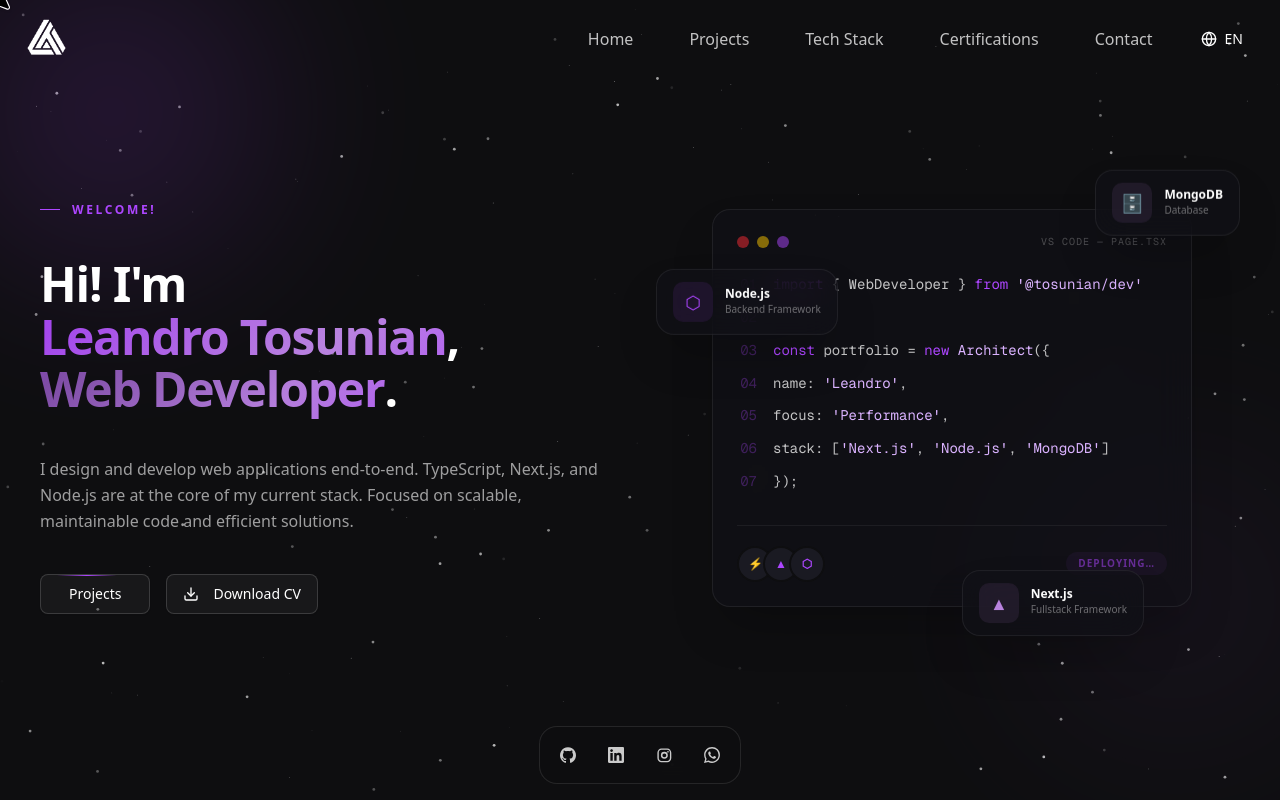
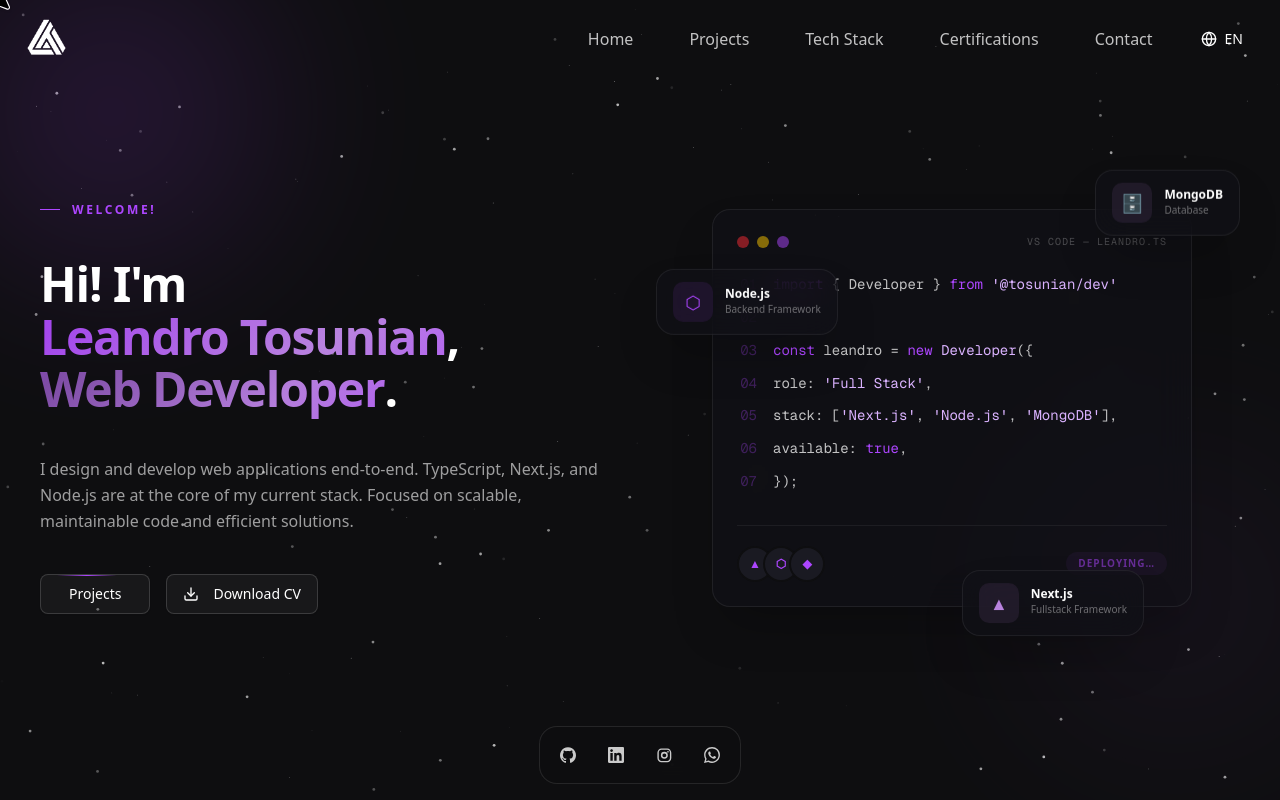
Before and after one commit to leatosunian/next-portfolio, a Next.js app: page /en in a window 1280 px wide. Shown: the top 800 px of the page. Built offline with nearby package versions, Linux system fonts and the light colour scheme.

Commit message:
feat: enhance certificate descriptions in English and Spanish

```diff
--- a/components/sections/certificates/Certificates.tsx
+++ b/components/sections/certificates/Certificates.tsx
@@ -152,19 +152,11 @@
                 viewport={{ once: true, amount: 0.3 }}
                 variants={staggerContainer}
               >
-                {/* Badge + location */}
+                {/* Location */}
                 <motion.div
-                  className="flex flex-wrap items-center justify-between gap-4"
                   variants={fadeInUp}
                   transition={{ duration: 0.5, ease: "easeOut" }}
                 >
-                  <span
-                    className="inline-block rounded-full border border-purple-500/40 bg-purple-500/10 px-3 py-1 text-xs font-bold uppercase tracking-[0.15em] text-purple-400"
-                    style={{ fontFamily: "Inter, sans-serif" }}
-                  >
-                    {t("items.utn.badge")}
-                  </span>
-
                   <span
                     className="flex items-center gap-1.5 text-sm"
                     style={{ color: "#adaaad", fontFamily: "Inter, sans-serif" }}
--- a/components/sections/hero/CodeMockup.tsx
+++ b/components/sections/hero/CodeMockup.tsx
@@ -19,7 +19,7 @@
         num: "01",
         parts: [
             { text: "import", color: "purple" },
-            { text: " { WebDeveloper } ", color: "muted" },
+            { text: " { Developer } ", color: "muted" },
             { text: "from", color: "purple" },
             { text: " '@tosunian/dev'", color: "dim" },
         ],
@@ -32,31 +32,23 @@
         num: "03",
         parts: [
             { text: "const", color: "purple" },
-            { text: " portfolio ", color: "muted" },
+            { text: " leandro ", color: "muted" },
             { text: "= ", color: "muted" },
             { text: "new ", color: "purple" },
-            { text: "Architect", color: "dim" },
+            { text: "Developer", color: "dim" },
             { text: "({", color: "muted" },
         ],
     },
     {
         num: "04",
         parts: [
-            { text: "  name: ", color: "muted" },
-            { text: "'Leandro'", color: "dim" },
+            { text: "  role: ", color: "muted" },
+            { text: "'Full Stack'", color: "dim" },
             { text: ",", color: "muted" },
         ],
     },
     {
         num: "05",
-        parts: [
-            { text: "  focus: ", color: "muted" },
-            { text: "'Performance'", color: "dim" },
-            { text: ",", color: "muted" },
-        ],
-    },
-    {
-        num: "06",
         parts: [
             { text: "  stack: [", color: "muted" },
             { text: "'Next.js'", color: "dim" },
@@ -64,7 +56,15 @@
             { text: "'Node.js'", color: "dim" },
             { text: ", ", color: "muted" },
             { text: "'MongoDB'", color: "dim" },
-            { text: "]", color: "muted" },
+            { text: "],", color: "muted" },
+        ],
+    },
+    {
+        num: "06",
+        parts: [
+            { text: "  available: ", color: "muted" },
+            { text: "true", color: "purple" },
+            { text: ",", color: "muted" },
         ],
     },
     {
@@ -81,9 +81,9 @@
 }
 
 const STACK_ICONS = [
-    { icon: "⚡", label: "TypeScript" },
     { icon: "▲", label: "Next.js" },
     { icon: "⬡", label: "Node.js" },
+    { icon: "◆", label: "MongoDB" },
 ] as const
 
 export const CodeMockup = () => (
@@ -96,7 +96,7 @@
                 <div className="w-3 h-3 rounded-full bg-[#ad46ff]/50" />
             </div>
             <span className="text-[9px] sm:text-[10px] font-mono tracking-widest uppercase text-white/25">
-                VS CODE — PAGE.TSX
+                VS CODE — LEANDRO.TS
             </span>
         </div>
 
--- a/messages/en.json
+++ b/messages/en.json
@@ -110,11 +110,10 @@
         "description": "Comprehensive Full Stack training with React and TypeScript. Next.js 14 with Server Actions, Zustand, Zod, React Hook Form, APIs with Node.js, MongoDB (Mongoose) and PostgreSQL (Prisma), authentication and role management."
       },
       "utn": {
-        "badge": "Final Year",
         "location": "Mar del Plata, Argentina",
         "title": "Higher Technical Degree in Programming",
         "issuer": "UTN - Universidad Tecnológica Nacional",
-        "description": "Advanced student in the final year. Training in OOP, algorithms and data structures, databases, operating systems, and computer architecture.",
+        "description": "Full stack profile in advanced training, geared toward joining professional development teams: hands-on with Java + Spring Boot on the backend and Angular on the frontend, backed by solid foundations in computer science, software architecture, and design patterns. Experience applying agile methodologies, systems analysis and design, and project management across the real software development lifecycle.",
         "ctaButton": "View Study Plan",
         "statusLabel": "Status",
         "statusValue": "Final semester",
--- a/messages/es.json
+++ b/messages/es.json
@@ -110,11 +110,10 @@
         "description": "Formación integral en Full Stack con React y TypeScript. Next.js 14 con Server Actions, Zustand, Zod, React Hook Form, APIs con Node.js, MongoDB (Mongoose) y PostgreSQL (Prisma), autenticación y gestión de roles."
       },
       "utn": {
-        "badge": "Último Año",
         "location": "Mar del Plata, Argentina",
         "title": "Tecnicatura Superior en Programación",
         "issuer": "UTN - Universidad Tecnológica Nacional",
-        "description": "Estudiante avanzado, cursando el último año de la Tecnicatura Superior en Programación. Formación en programación orientada a objetos, algoritmos y estructuras de datos, junto con fundamentos de bases de datos, sistemas operativos y arquitectura de computadoras.",
+        "description": "Perfil full stack en formación avanzada, orientado a integrarse a equipos de desarrollo profesional: manejo de Java + Spring Boot en el backend y Angular en el frontend, sostenido por bases firmes en ciencias de la computación, arquitectura de software y patrones de diseño. Experiencia aplicando metodologías ágiles, análisis y diseño de sistemas y gestión de proyectos sobre el ciclo de vida real del software.",
         "ctaButton": "Ver Plan de Estudios",
         "statusLabel": "Estado",
         "statusValue": "Último cuatrimestre",
```
Also changed, not shown: 1 other file (tests, documents, lock files or other folders).
